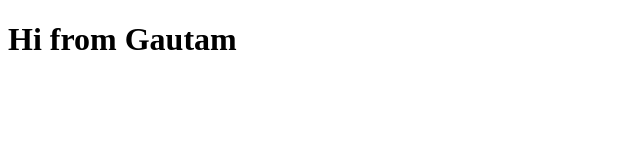
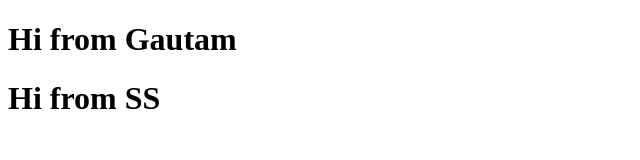
Before and after one commit to gautamjha2002/Demo-project, a plain HTML site: page index.html in a window 1280 px wide. Shown: the whole page, without its empty margins (0-640 px from the left). Drawn offline with Linux system fonts and the light colour scheme.

Commit message:
Updated index.html file

```diff
--- a/index.html
+++ b/index.html
@@ -8,5 +8,7 @@
 </head>
 <body>
     <h1>Hi from Gautam</h1>
+    <h1>Hi from SS<h1>
+
 </body>
 </html>
```
